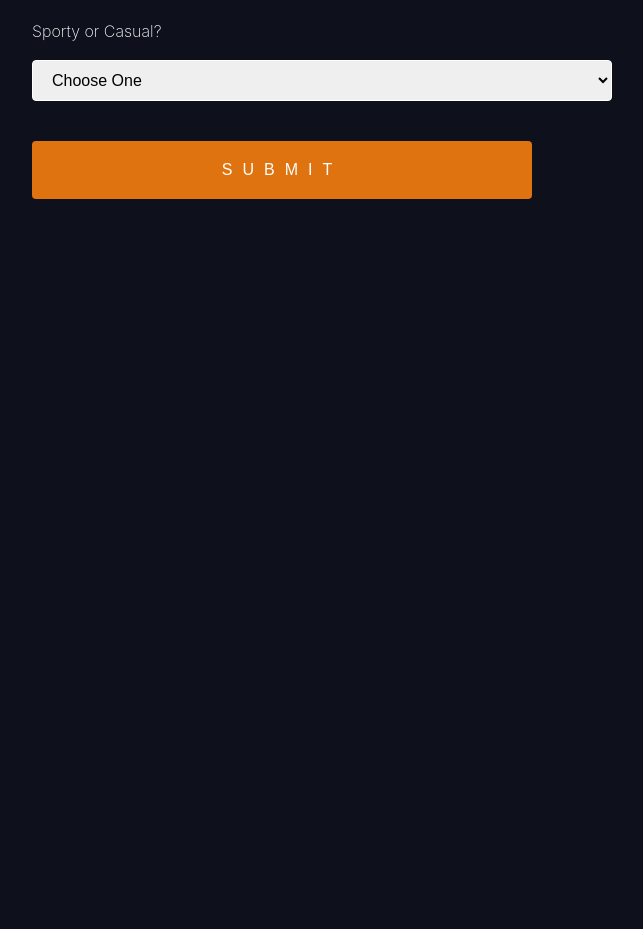
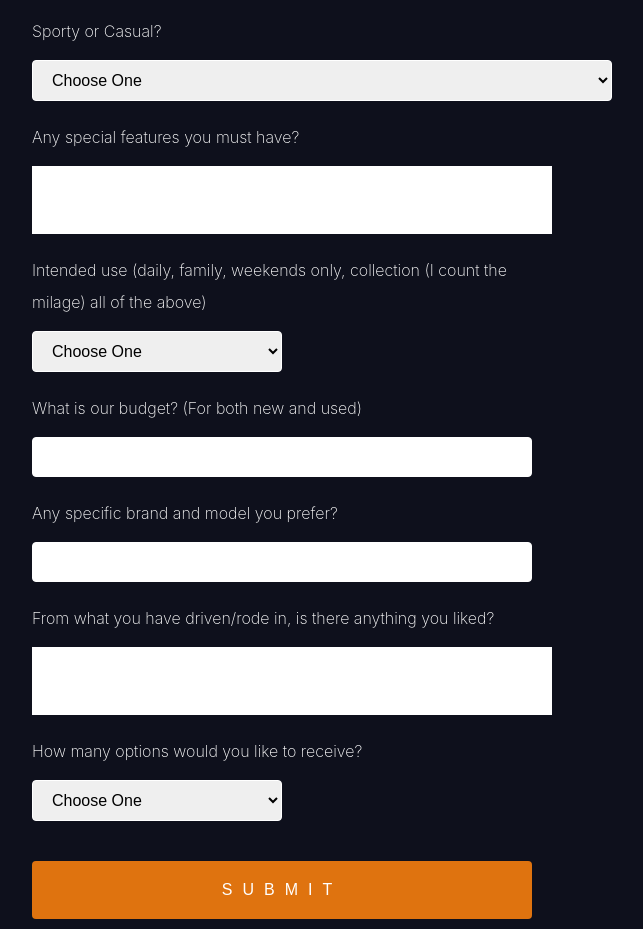
Before and after one commit to Ealm96/AutoDecider, a React (Create React App) app in the folder auto-decider/: page / in a window 1280 px wide. Shown: the part 1160-2089 px from the top of the page, without its empty margins (358-1001 px from the left). Before the commit the page ends 1369 px from the top, so only its background shows below. Built offline with nearby package versions, Linux system fonts and the light colour scheme.

Commit message:
feat(FinishedFields): completes desired fields and adds textArea component

```diff
--- a/auto-decider/src/App.css
+++ b/auto-decider/src/App.css
@@ -165,3 +165,20 @@ button {
   display: block;
   margin-bottom: 10px;
 }
+
+.my-div {
+  display: flex;
+}
+
+textarea {
+  resize: none;
+  border: none;
+  display: flex;
+  padding: 10px;
+  max-width: 100%;
+  line-height: 1.5;
+  outline: none;
+  width: 100%;
+  font-size: 16px;
+  margin-bottom: 10px;
+}
--- a/auto-decider/src/App.jsx
+++ b/auto-decider/src/App.jsx
@@ -1,9 +1,10 @@
 import './App.css';
 import { useForm } from "react-hook-form"
-import { CargoOptions, CarTypeOptions, ClearanceOptions, DesignOptions, DistanceOptions, DoorOptions, FillUpOptions, FuelOptions, RowOptions, TravelOptions } from './Options/CarOptions';
+import { AutoOptions, CargoOptions, CarTypeOptions, ClearanceOptions, DesignOptions, DistanceOptions, DoorOptions, FillUpOptions, FuelOptions, RowOptions, TravelOptions, UseOptions } from './Options/CarOptions';
 import Select from './Components/Select';
 import Input from './Components/Input';
 import RadioGroup from './Components/RadioGroup';
+import TextArea from './Components/TextArea';
 
 
 export default function App() {
@@ -16,6 +17,8 @@ export default function App() {
 
 
   const onSubmit = (data) => console.log(data)
+
+  const watchUseType = watch("UseType")
 
   console.log(watch("example")) // watch input value by passing the name of it
 
@@ -116,6 +119,59 @@ export default function App() {
             control={control}
           />
 
+          <TextArea
+            register={{ ...register("SpecFeats", { required: true }) }}
+            id="SpecFeats"
+            text="Any special features you must have?"
+            control={control}
+          />
+
+          <Select
+            register={{ ...register("UseType", { required: true }) }}
+            id="UseType"
+            text="Intended use (daily, family, weekends only, collection (I count the milage) all of the above)"
+            options={UseOptions}
+            control={control}
+          />
+
+          {watchUseType === "Other" && (
+            <TextArea
+              register={{ ...register("OtherUse", { required: false }) }}
+              id="OtherUse"
+              text="Please elaborate for your choice of other"
+              control={control}
+            />
+          )}
+
+          <Input
+            register={{ ...register("Budget", { required: true }) }}
+            id='Budget'
+            text='What is our budget? (For both new and used)'
+            control={control}
+          />
+
+          <Input
+            register={{ ...register("BrandPModel", { required: true }) }}
+            id='BrandPModel'
+            text='Any specific brand and model you prefer?'
+            control={control}
+          />
+
+          <TextArea
+            register={{ ...register("Preference", { required: false }) }}
+            id="Preference"
+            text="From what you have driven/rode in, is there anything you liked?"
+            control={control}
+          />
+
+          <Select
+            register={{ ...register("AutoOps", { required: true }) }}
+            id="AutoOps"
+            text="How many options would you like to receive?"
+            options={AutoOptions}
+            control={control}
+          />
+
           <input type="submit" className='input' />
         </form>
       </div>
--- a/auto-decider/src/Components/RadioGroup.jsx
+++ b/auto-decider/src/Components/RadioGroup.jsx
@@ -14,8 +14,8 @@ export default function RadioGroup({
 
     const radioItems = useMemo(() => options.map((opt, index) =>
         <>
-            <input type='radio' className='input-radio' id={opt.id} name={id} value={opt.value} {...register} />
-            <label htmlFor={opt.id} className='my-label'>{opt.title}</label>
+            <input type='radio' className='input-radio' id={opt.key} name={id} value={opt.value} {...register} />
+            <label htmlFor={opt.key} className='my-label'>{opt.title}</label>
             {index !== options.length - 1 && (
                 <br />
             )}
--- a/auto-decider/src/Components/Select.jsx
+++ b/auto-decider/src/Components/Select.jsx
@@ -16,9 +16,9 @@ export default function Select({
     const listItems = useMemo(() => options.map((opt, index) =>
         <>
             {index === 0 && (
-                <option disabled selected value=''>Choose One</option>
+                <option key={0} disabled value=''>Choose One</option>
             )}
-            <option key={opt.id} value={opt.value}>{opt.title}</option>
+            <option key={opt.key} value={opt.value}>{opt.title}</option>
         </>
     ), [options])
 
@@ -26,7 +26,7 @@ export default function Select({
         <div>
             <label htmlFor={id} className="mt-8 grid grid-cols-6 gap-6 label">{text}</label>
             {/* include validation with required or other standard HTML validation rules */}
-            <select id={id} className={`${className}`} {...register}>
+            <select id={id} defaultValue='' className={`${className}`} {...register}>
                 {listItems}
             </select>
             {/* errors will return when field validation fails  */}
--- /dev/null
+++ b/auto-decider/src/Components/TextArea.jsx
@@ -0,0 +1,22 @@
+import React from 'react';
+import { useFormState } from 'react-hook-form';
+
+
+export default function TextArea({
+    register,
+    id,
+    text,
+    control
+}) {
+    const { errors } = useFormState({ control })
+
+    return (
+        <div>
+            <label htmlFor={id} className="mt-8 grid grid-cols-6 gap-6 label">{text}</label>
+            {/* include validation with required or other standard HTML validation rules */}
+            <textarea aria-label="Your answer" id={id} {...register} defaultValue="" />
+            {/* errors will return when field validation fails  */}
+            {errors[id] && <span className="red-text">This field is required</span>}
+        </div>
+    )
+}
--- a/auto-decider/src/Options/CarOptions.js
+++ b/auto-decider/src/Options/CarOptions.js
@@ -1,57 +1,73 @@
 const RowOptions = [
-    { title: 'Yes', value: true, id: 1 },
-    { title: 'No', value: false, id: 2 },
-    { title: 'Not sure', value: null, id: 3 },
+    { title: 'Yes', value: true, key: 1 },
+    { title: 'No', value: false, key: 2 },
+    { title: 'Not sure', value: null, key: 3 },
 ]
 
 const DoorOptions = [
-    { title: '2', value: 2, id: 1 },
-    { title: '4', value: 4, id: 2 },
+    { title: '2', value: 2, key: 1 },
+    { title: '4', value: 4, key: 2 },
 ]
 
 const CargoOptions = [
-    { title: 'Yes', value: true, id: 1 },
-    { title: 'No', value: false, id: 2 },
-    { title: 'Not sure', value: null, id: 3 },
+    { title: 'Yes', value: true, key: 1 },
+    { title: 'No', value: false, key: 2 },
+    { title: 'Not sure', value: null, key: 3 },
 ]
 
 const TravelOptions = [
-    { title: 'Rent', value: true, id: 1 },
-    { title: 'Use Mine', value: false, id: 2 },
+    { title: 'Rent', value: true, key: 1 },
+    { title: 'Use Mine', value: false, key: 2 },
 ]
 
 const ClearanceOptions = [
-    { title: 'Low 5 to 6.5 inches  ( ex: Honda Civic)', value: 5, id: 1 },
-    { title: 'Medium 6.5 to 8.5 inches (ex: Toyota Rav 4)', value: 6, id: 2 },
-    { title: 'High 8.5 inches and above ( ex: Jeep Wrangler)', value: 6, id: 3 },
+    { title: 'Low 5 to 6.5 inches  ( ex: Honda Civic)', value: 5, key: 1 },
+    { title: 'Medium 6.5 to 8.5 inches (ex: Toyota Rav 4)', value: 6, key: 2 },
+    { title: 'High 8.5 inches and above ( ex: Jeep Wrangler)', value: 6, key: 3 },
 ]
 
 const DistanceOptions = [
-    { title: 'Local ( ex: from home to work or home to the store).', value: 'local', id: 1 },
-    { title: 'Long-Distance ( ex: passing multiple exits on the highway, more than 2 hours)', value: 'distance', id: 2 },
-    { title: 'A mix of both', value: 'both', id: 3 },
+    { title: 'Local ( ex: from home to work or home to the store).', value: 'local', key: 1 },
+    { title: 'Long-Distance ( ex: passing multiple exits on the highway, more than 2 hours)', value: 'distance', key: 2 },
+    { title: 'A mix of both', value: 'both', key: 3 },
 ]
 
 const CarTypeOptions = [
-    { title: 'Coupe', value: 'coupe', id: 1 },
-    { title: 'Sedan', value: 'sedan', id: 2 },
-    { title: 'SUV', value: 'suv', id: 3 },
+    { title: 'Coupe', value: 'coupe', key: 1 },
+    { title: 'Sedan', value: 'sedan', key: 2 },
+    { title: 'SUV', value: 'suv', key: 3 },
 ]
 
 const FillUpOptions = [
-    { title: 'Once every week to week and a half', value: 'infrequent', id: 1 },
-    { title: 'Once every couple of days', value: 'frequent', id: 2 },
+    { title: 'Once every week to week and a half', value: 'infrequent', key: 1 },
+    { title: 'Once every couple of days', value: 'frequent', key: 2 },
 ]
 
 const FuelOptions = [
-    { title: 'Gas', value: 'Gas', id: 1 },
-    { title: 'Electric', value: 'Electric', id: 2 },
+    { title: 'Gas', value: 'Gas', key: 1 },
+    { title: 'Electric', value: 'Electric', key: 2 },
 ]
 
 const DesignOptions = [
-    { title: 'Sporty ( I want to go fast and look good)', value: 'Sporty', id: 1 },
-    { title: 'Casual ( I want to have a sensible car that gets me from point A to point B)', value: 'Casual', id: 2 },
-    { title: 'A mix of both', value: 'both', id: 3 },
+    { title: 'Sporty ( I want to go fast and look good)', value: 'Sporty', key: 1 },
+    { title: 'Casual ( I want to have a sensible car that gets me from point A to point B)', value: 'Casual', key: 2 },
+    { title: 'A mix of both', value: 'both', key: 3 },
+]
+
+const UseOptions = [
+    { title: 'Daily', value: 'Daily', key: 1 },
+    { title: 'Family', value: 'Family', key: 2 },
+    { title: 'Weekends Only', value: 'Weekends', key: 3 },
+    { title: 'Collection', value: 'Collection', key: 4 },
+    { title: 'All of the above', value: 'All', key: 5 },
+    { title: 'Other', value: 'Other', key: 6 },
+]
+
+const AutoOptions = [
+    { title: '5', value: 5, key: 1 },
+    { title: '10', value: 10, key: 2 },
+    { title: '15', value: 15, key: 3 },
+    { title: 'only 1 or 2', value: 2, key: 4 },
 ]
 
 export {
@@ -64,5 +80,7 @@ export {
     CarTypeOptions,
     FillUpOptions,
     FuelOptions,
-    DesignOptions
+    DesignOptions,
+    UseOptions,
+    AutoOptions
 }
```
